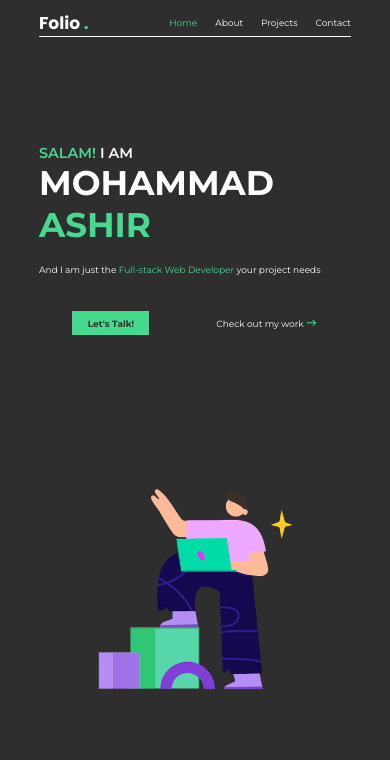
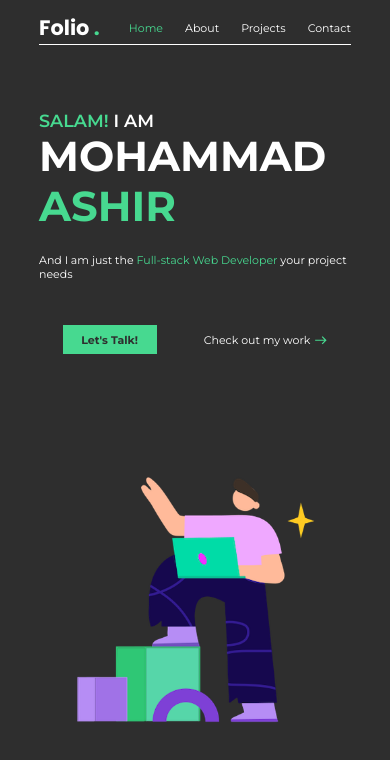
Before and after one commit to A-shir1/Ashir-Portfolio, a React (Create React App) app: page / in a window 390 px wide. Shown: the top 760 px of the page. Built offline with nearby package versions, Linux system fonts and the light colour scheme.

Commit message:
Fixed Home page font size

```diff
--- a/src/App.css
+++ b/src/App.css
@@ -55,6 +55,6 @@ body{
 
 @media screen and (max-width: 650px) {
   :root{
-    font-size: 9px;
+    font-size: 11px;
   }
 }
```
